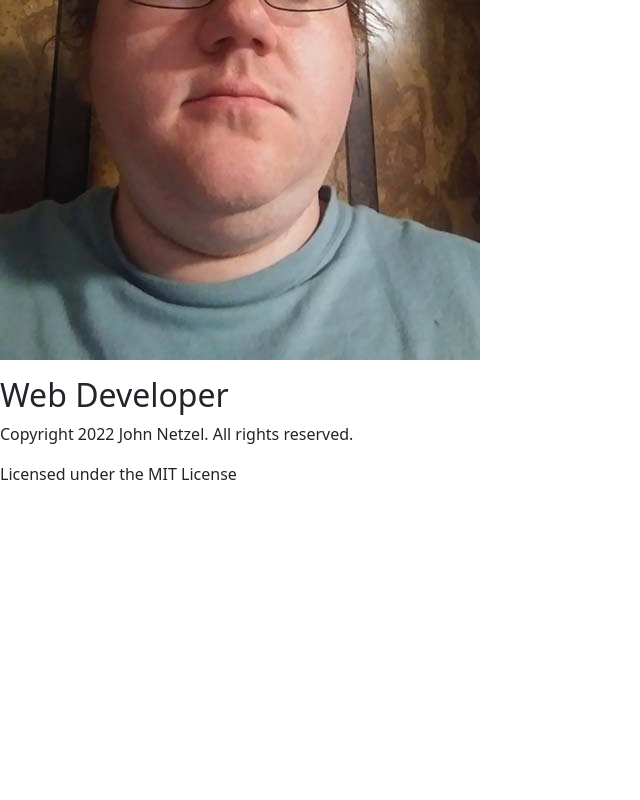
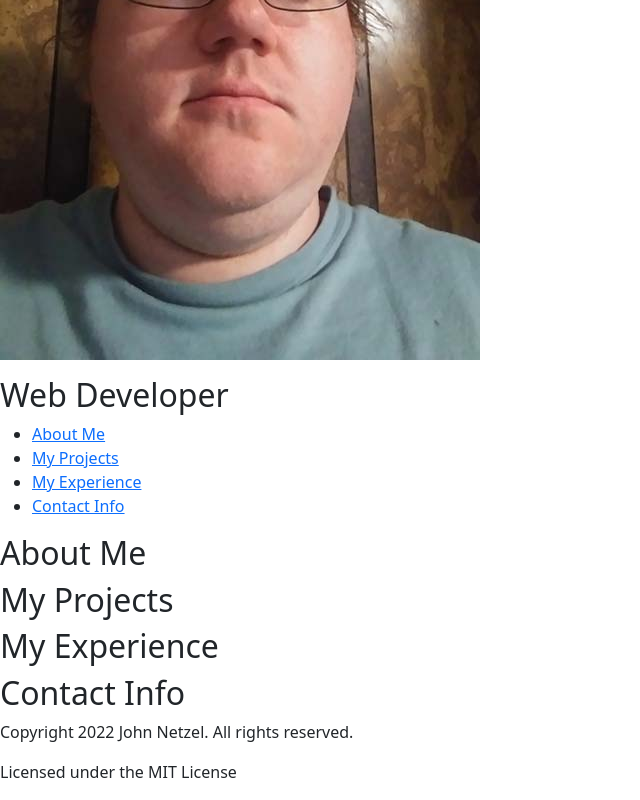
Before and after one commit to CommieDog/my-portfolio-redux, a plain HTML site: page index.html in a window 1280 px wide. Shown: the part 336-1136 px from the top of the page, without its empty margins (0-640 px from the left). Before the commit the page ends 838 px from the top, so only its background shows below. Drawn offline with nearby package versions, Linux system fonts and the light colour scheme.

Commit message:
Add sections and navbar links

```diff
--- a/index.html
+++ b/index.html
@@ -13,11 +13,27 @@
             </figure>
             <h2>Web Developer</h2>
             <nav>
-
+                <ul>
+                    <li><a href="#biography">About Me</a></li>
+                    <li><a href="#projects">My Projects</a></li>
+                    <li><a href="#experience">My Experience</a></li>
+                    <li><a href="#contacts">Contact Info</a></li>
+                </ul>
             </nav>
         </header>
         <main>
-
+            <section id="biography">
+                <h2>About Me</h2>
+            </section>
+            <section id="projects">
+                <h2>My Projects</h2>
+            </section>
+            <section id="experience">
+                <h2>My Experience</h2>
+            </section>
+            <section id="contacts">
+                <h2>Contact Info</h2>
+            </section>
         </main>
         <footer>
             <p>Copyright 2022 John Netzel. All rights reserved.</p>
```
